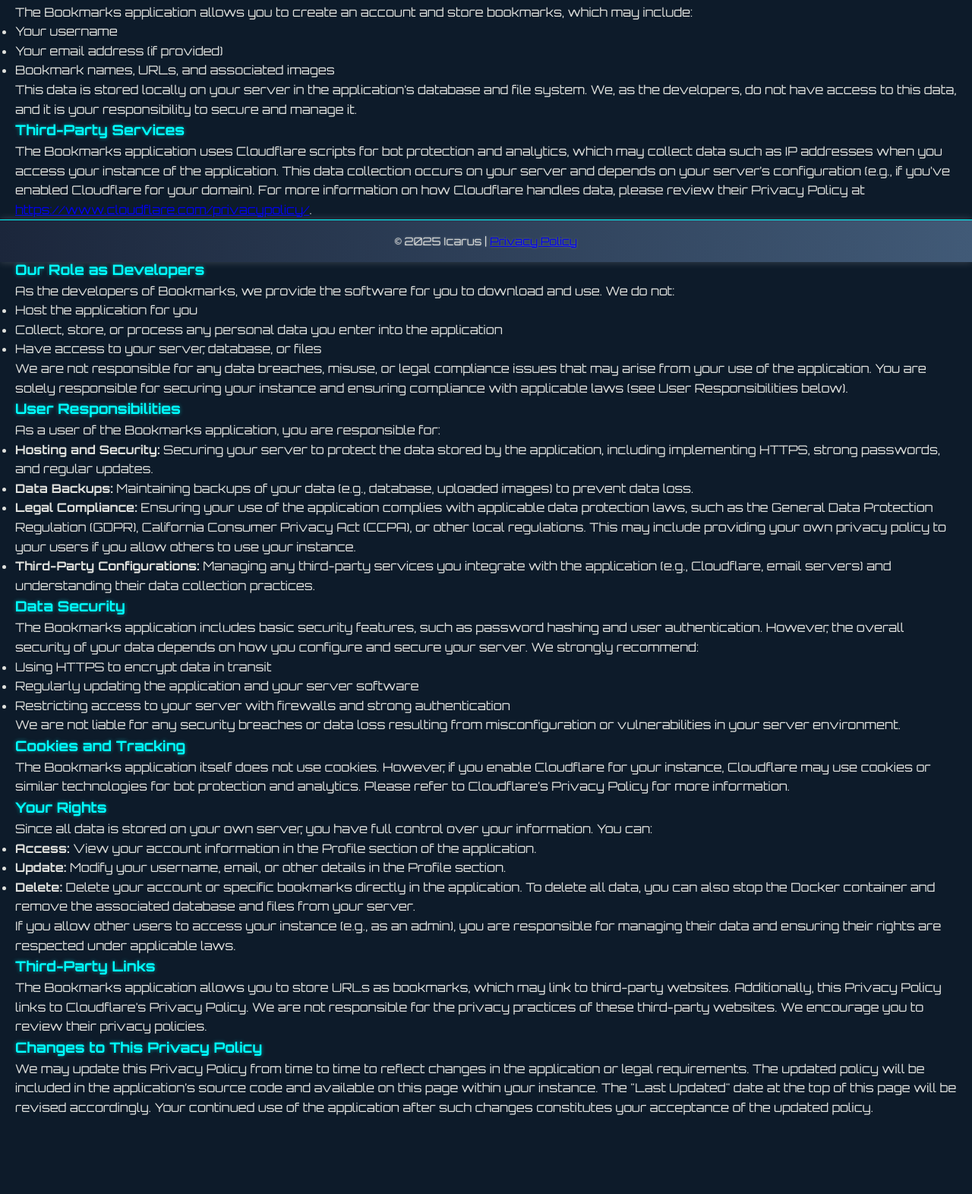
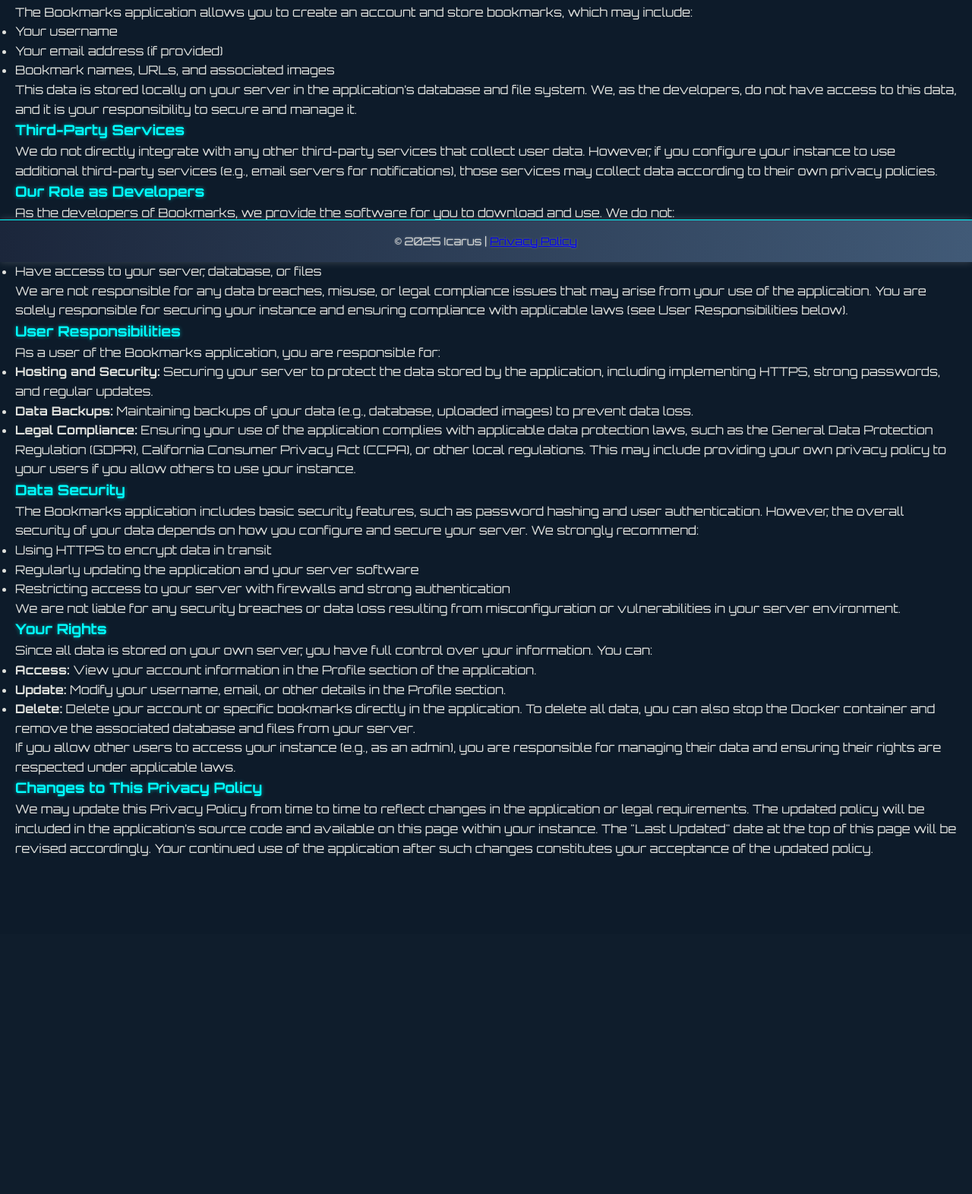
Before and after one commit to IcarusCore/bookmarks-app, a Flask app: page /privacy-policy in a window 1280 px wide. Shown: the part 455-2027 px from the top of the page at 76% size. After the commit the page ends 1582 px from the top, so only its background shows below. Run offline with Flask 3, Linux system fonts and the light colour scheme.

Commit message:
Update privacy_policy.html

```diff
--- a/app/templates/privacy_policy.html
+++ b/app/templates/privacy_policy.html
@@ -38,7 +38,6 @@
             <p>This data is stored locally on your server in the application’s database and file system. We, as the developers, do not have access to this data, and it is your responsibility to secure and manage it.</p>
 
             <h3>Third-Party Services</h3>
-            <p>The Bookmarks application uses Cloudflare scripts for bot protection and analytics, which may collect data such as IP addresses when you access your instance of the application. This data collection occurs on your server and depends on your server’s configuration (e.g., if you’ve enabled Cloudflare for your domain). For more information on how Cloudflare handles data, please review their Privacy Policy at <a href="https://www.cloudflare.com/privacypolicy/" target="_blank" class="policy-link">https://www.cloudflare.com/privacypolicy/</a>.</p>
             <p>We do not directly integrate with any other third-party services that collect user data. However, if you configure your instance to use additional third-party services (e.g., email servers for notifications), those services may collect data according to their own privacy policies.</p>
 
             <h3>Our Role as Developers</h3>
@@ -56,7 +55,6 @@
                 <li><strong>Hosting and Security:</strong> Securing your server to protect the data stored by the application, including implementing HTTPS, strong passwords, and regular updates.</li>
                 <li><strong>Data Backups:</strong> Maintaining backups of your data (e.g., database, uploaded images) to prevent data loss.</li>
                 <li><strong>Legal Compliance:</strong> Ensuring your use of the application complies with applicable data protection laws, such as the General Data Protection Regulation (GDPR), California Consumer Privacy Act (CCPA), or other local regulations. This may include providing your own privacy policy to your users if you allow others to use your instance.</li>
-                <li><strong>Third-Party Configurations:</strong> Managing any third-party services you integrate with the application (e.g., Cloudflare, email servers) and understanding their data collection practices.</li>
             </ul>
 
             <h3>Data Security</h3>
@@ -68,9 +66,6 @@
             </ul>
             <p>We are not liable for any security breaches or data loss resulting from misconfiguration or vulnerabilities in your server environment.</p>
 
-            <h3>Cookies and Tracking</h3>
-            <p>The Bookmarks application itself does not use cookies. However, if you enable Cloudflare for your instance, Cloudflare may use cookies or similar technologies for bot protection and analytics. Please refer to Cloudflare’s Privacy Policy for more information.</p>
-
             <h3>Your Rights</h3>
             <p>Since all data is stored on your own server, you have full control over your information. You can:</p>
             <ul>
@@ -80,13 +75,9 @@
             </ul>
             <p>If you allow other users to access your instance (e.g., as an admin), you are responsible for managing their data and ensuring their rights are respected under applicable laws.</p>
 
-            <h3>Third-Party Links</h3>
-            <p>The Bookmarks application allows you to store URLs as bookmarks, which may link to third-party websites. Additionally, this Privacy Policy links to Cloudflare’s Privacy Policy. We are not responsible for the privacy practices of these third-party websites. We encourage you to review their privacy policies.</p>
-
             <h3>Changes to This Privacy Policy</h3>
             <p>We may update this Privacy Policy from time to time to reflect changes in the application or legal requirements. The updated policy will be included in the application’s source code and available on this page within your instance. The "Last Updated" date at the top of this page will be revised accordingly. Your continued use of the application after such changes constitutes your acceptance of the updated policy.</p>
         </section>
     </main>
     {% include 'footer.html' %}
-<script>(function(){function c(){var b=a.contentDocument||a.contentWindow.document;if(b){var d=b.createElement('script');d.innerHTML="window.__CF$cv$params={r:'92a3fa64dd321379',t:'MTc0MzYzNTIwMC4wMDAwMDA='};var a=document.createElement('script');a.nonce='';a.src='/cdn-cgi/challenge-platform/scripts/jsd/main.js';document.getElementsByTagName('head')[0].appendChild(a);";b.getElementsByTagName('head')[0].appendChild(d)}}if(document.body){var a=document.createElement('iframe');a.height=1;a.width=1;a.style.position='absolute';a.style.top=0;a.style.left=0;a.style.border='none';a.style.visibility='hidden';document.body.appendChild(a);if('loading'!==document.readyState)c();else if(window.addEventListener)document.addEventListener('DOMContentLoaded',c);else{var e=document.onreadystatechange||function(){};document.onreadystatechange=function(b){e(b);'loading'!==document.readyState&&(document.onreadystatechange=e,c())}}}})();</script></body>
 </html>
```
